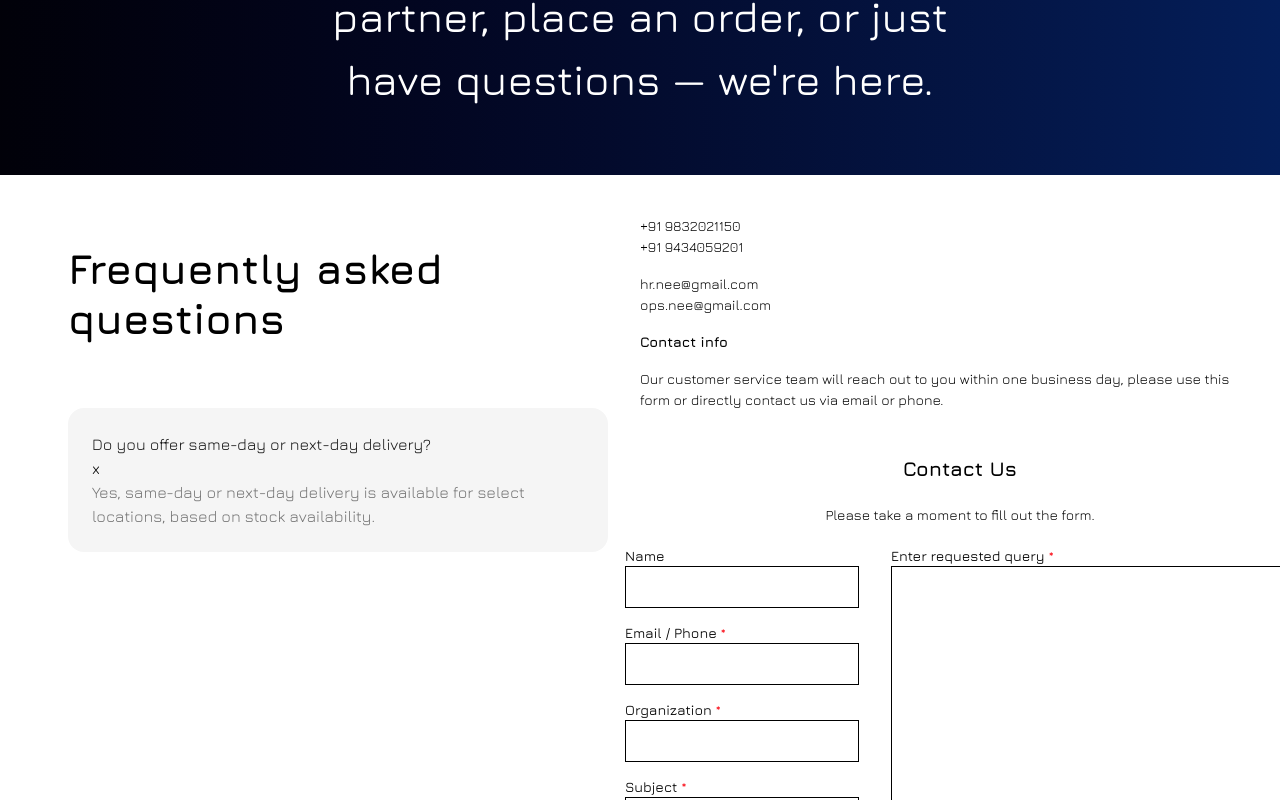
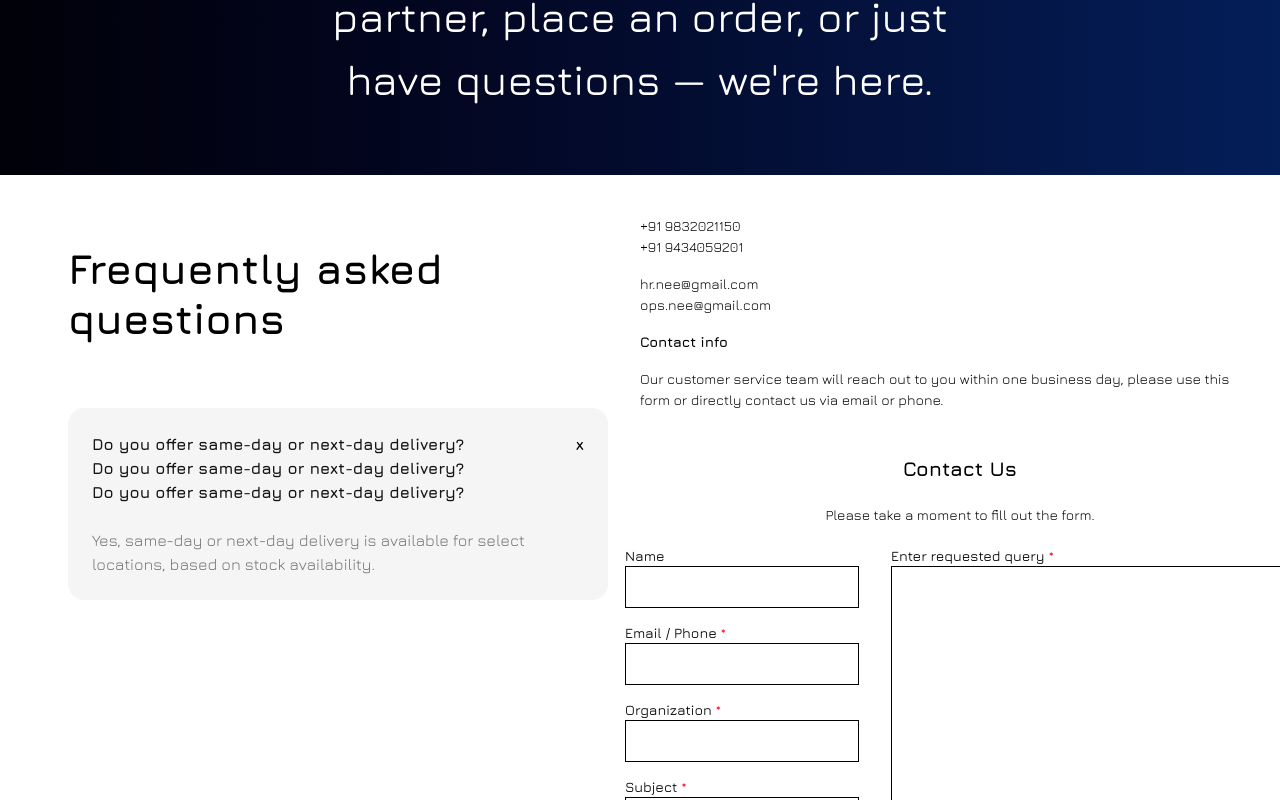
Before and after one commit to himanshuSri24/north-eastern-enterprise, a Next.js app: page /contact-us in a window 1280 px wide. Shown: the part 487-1287 px from the top of the page. Built offline with nearby package versions, Linux system fonts and the light colour scheme.

Commit message:
minor changes

```diff
--- a/src/app/contact-us/page.tsx
+++ b/src/app/contact-us/page.tsx
@@ -5,9 +5,9 @@ import Form from "@/components/contact/Form";
 
 const getFAQTile = (heading: string, content: string) => {
   return (
-    <div className="bg-[#F5F5F5] rounded-[16px] p-6">
-      <div>
-        <div className="text-[#151515]">{heading}</div>
+    <div className="bg-[#F5F5F5] rounded-[16px] p-6 flex flex-col gap-6">
+      <div className="flex justify-between font-bold">
+        <div className="text-[#151515] max-w-[80%]">{heading}</div>
         <div>x</div>
       </div>
       <div className="text-[#747474]">{content}</div>
@@ -26,7 +26,7 @@ const Page = () => {
               Frequently asked questions
             </div>
             {getFAQTile(
-              "Do you offer same-day or next-day delivery?",
+              "Do you offer same-day or next-day delivery?Do you offer same-day or next-day delivery?Do you offer same-day or next-day delivery?",
               "Yes, same-day or next-day delivery is available for select locations, based on stock availability."
             )}
           </div>
```
